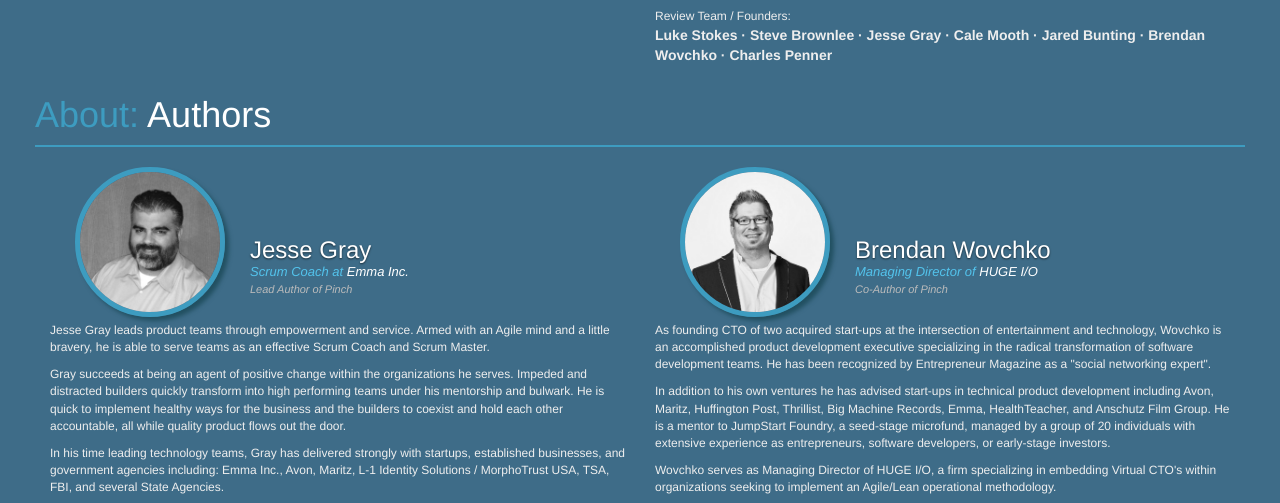
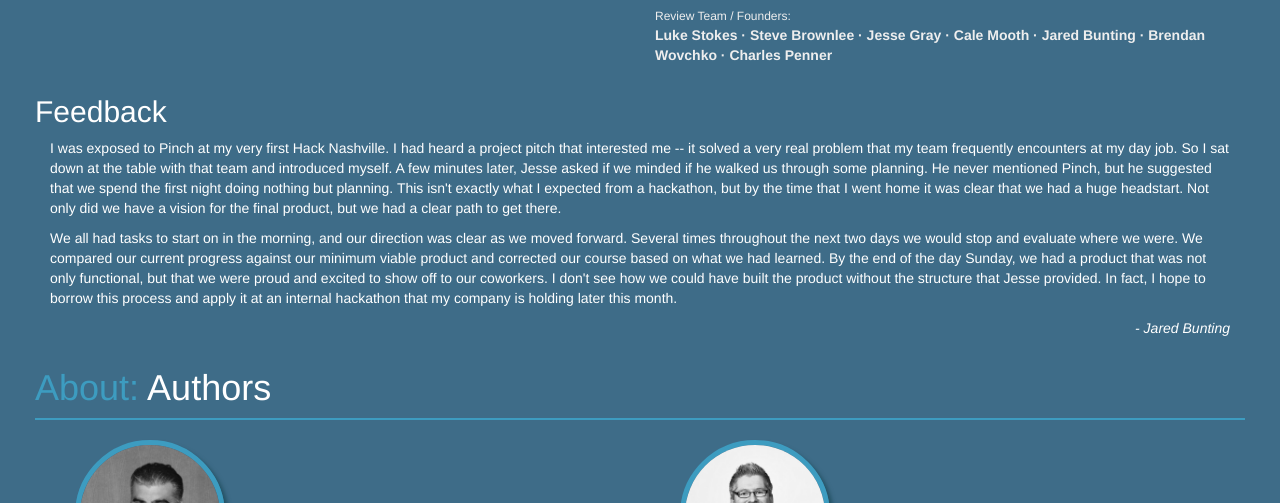
Before and after one commit to lifeingray/startpinching, a plain HTML site: page http/index.html in a window 1280 px wide. Shown: the part 8678-9181 px from the top of the page. Drawn offline with nearby package versions, Linux system fonts and the light colour scheme.

Commit message:
Adding Feedback

```diff
--- a/http/index.html
+++ b/http/index.html
@@ -668,6 +668,20 @@
 				</div>
 			</div>
 
+			  <!-- Feedback -->
+			  <div class="row" id="projects">
+			  <h2> Feedback </h2>
+				<div class="col-md-12">
+					<p>
+						I was exposed to Pinch at my very first Hack Nashville.  I had heard a project pitch that interested me -- it solved a very real problem that my team frequently encounters at my day job.  So I sat down at the table with that team and introduced myself.  A few minutes later, Jesse asked if we minded if he walked us through some planning.  He never mentioned Pinch, but he suggested that we spend the first night doing nothing but planning.  This isn't exactly what I expected from a hackathon, but by the time that I went home it was clear that we had a huge headstart.  Not only did we have a vision for the final product, but we had a clear path to get there.
+					</p>
+					<p>
+						We all had tasks to start on in the morning, and our direction was clear as we moved forward.  Several times throughout the next two days we would stop and evaluate where we were.  We compared our current progress against our minimum viable product and corrected our course based on what we had learned.  By the end of the day Sunday, we had a product that was not only functional, but that we were proud and excited to show off to our coworkers.  I don't see how we could have built the product without the structure that Jesse provided.  In fact, I hope to borrow this process and apply it at an internal hackathon that my company is holding later this month.
+					</p>
+					<p class="align-right"><em> - Jared Bunting </em></p>
+				</div>
+			  </div>
+
 			<!-- Authors -->
 			<h1 class="featurette-intro"><span>About:</span> Authors</h1>
 			  <div class="row">
```
